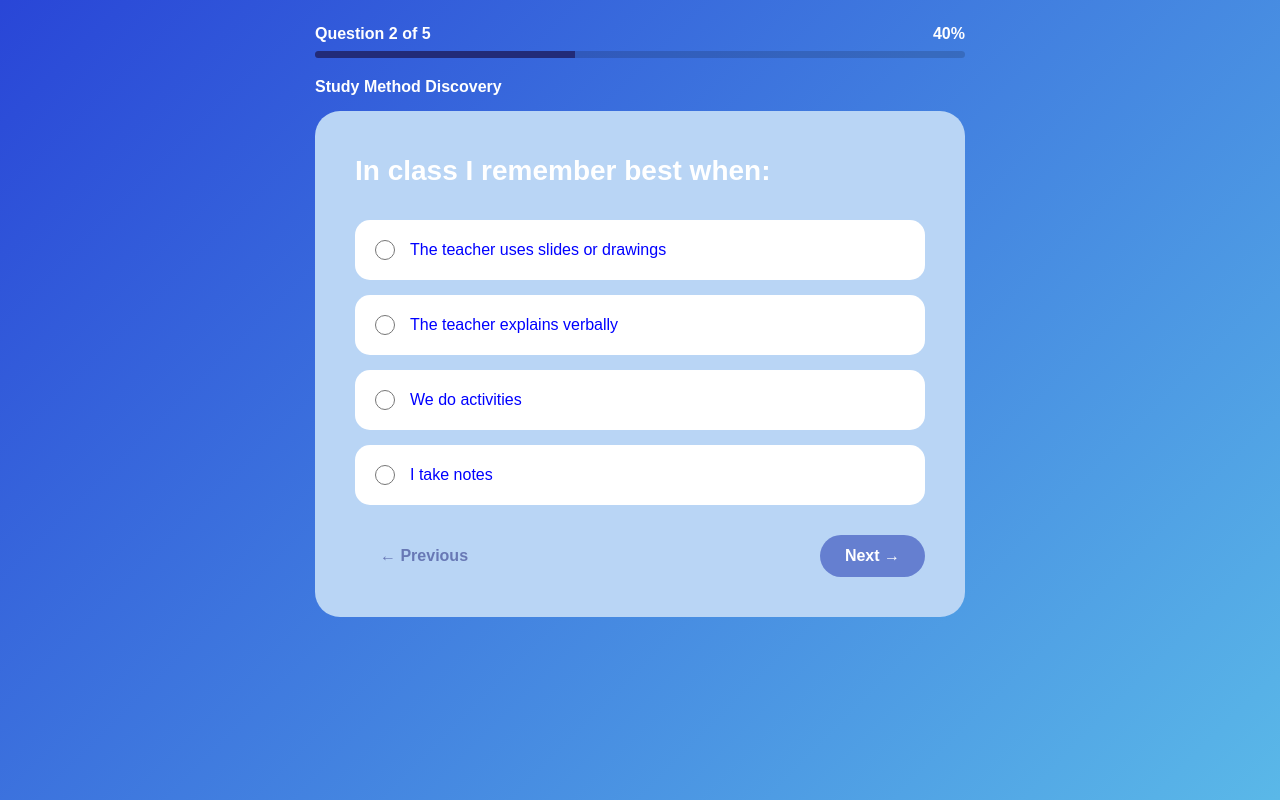
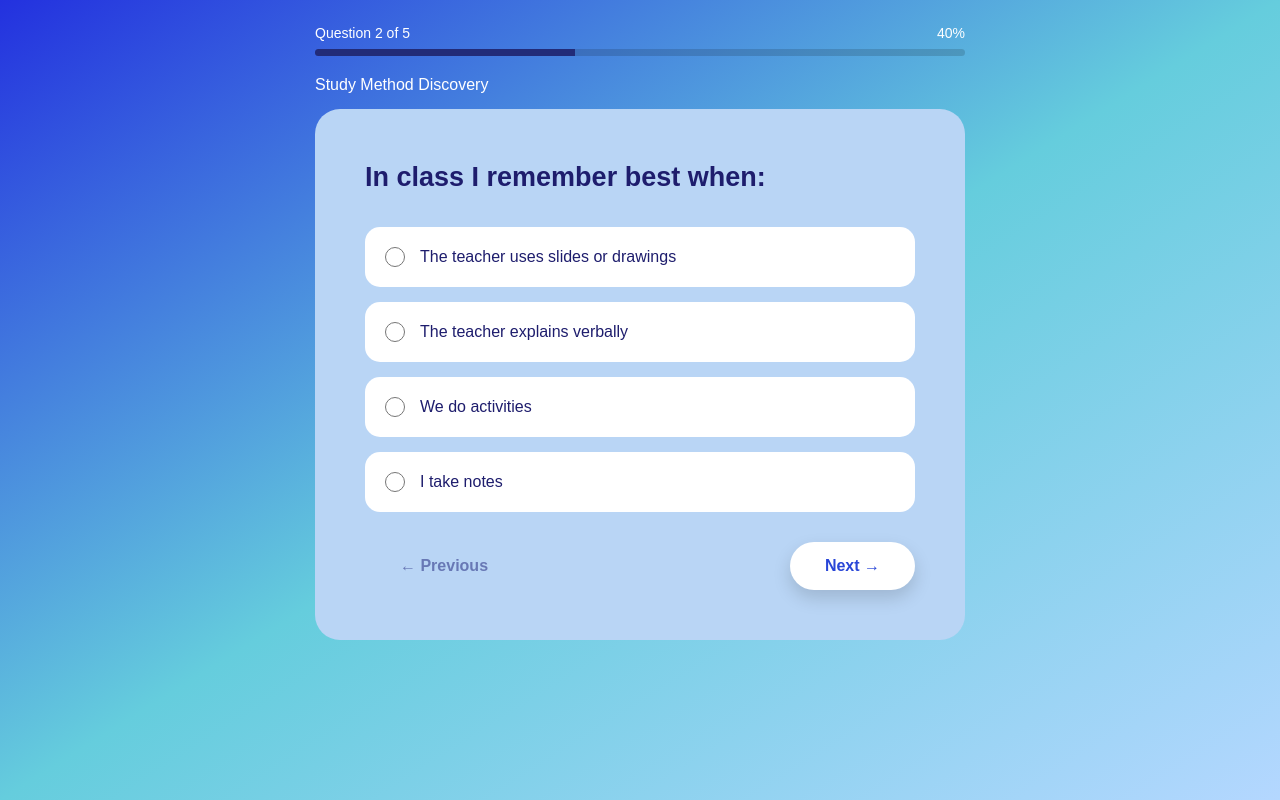
Before and after one commit to HiddenOffence/SCAM, a Flask app: page /quiz/1/question/1 in a window 1280 px wide. Run offline with Flask 3, Linux system fonts and the light colour scheme; data comes from the database, SQL or seed files in the repository.

Commit message:
fixing the quiz page

```diff
--- a/app.py
+++ b/app.py
@@ -1,4 +1,4 @@
-from flask import Flask, render_template
+from flask import Flask, render_template, request, redirect, url_for, session
 from database import (
     create_tables,
     get_sections,
@@ -8,6 +8,7 @@ from database import (
 
 
 app = Flask(__name__)
+app.secret_key = "scam_your_study2026"
 
 
 @app.route("/")
@@ -48,7 +49,9 @@ def quiz_section(section_id):
     )
 
 
-@app.route("/quiz/<int:section_id>/question/<int:question_index>")
+@app.route(
+    "/quiz/<int:section_id>/question/<int:question_index>",
+    methods=["GET", "POST"])
 def question(section_id, question_index):
 
     questions = get_questions_by_section(section_id)
--- a/static/css/style.css
+++ b/static/css/style.css
@@ -41,13 +41,7 @@ body{
     "Poppins",
     sans-serif;
 
-    background:
-
-    linear-gradient(
-        135deg,
-        var(--primary-blue),
-        var(--secondary-blue)
-    );
+    background: linear-gradient(to bottom right, #2331df, #65cddd, #b4d7ff);
 
     min-height:100vh;
 
@@ -441,7 +435,8 @@ body{
     display: flex;
     justify-content: space-between;
     margin-bottom: 8px;
-    font-weight: bold;
+    font-weight: light;
+    font-size: 14px;
 }
 
 .progress-bar {
@@ -459,33 +454,38 @@ body{
 }
 
 .quiz-section-title {
-    font-weight: bold;
+    font-weight: medium;
     margin-bottom: 15px;
+    font-size: 15;
 }
 
 .question-card {
     background: #b9d5f5;
     border-radius: 25px;
-    padding: 40px;
+    padding: 50px;
 }
 
 .question-card h1 {
-    font-size: 28px;
+    font-size: 27px;
     line-height: 1.4;
     margin-bottom: 30px;
+    font-weight: 550;
+    color: #1e1d6d;
+    font-family: sans-serif;
 }
 
 .answer-options {
     display: flex;
     flex-direction: column;
     gap: 15px;
+    padding: calc(var(--spacing) * 6);
 }
 
 .answer-option {
     display: flex;
     align-items: center;
     gap: 15px;
-    color: blue;
+    color: #1e1d6d;
     background: white;
     border-radius: 15px;
 
@@ -498,11 +498,20 @@ body{
 
 .answer-option:hover {
     transform: translateY(-2px);
+    background-color: #b9d5f5;
+    opacity: 1;
 }
 
 .answer-option input {
     width: 20px;
     height: 20px;
+    background-color: #1e1d6d;
+}
+
+.answer-option:has(input:checked) {
+    background-color: darkblue;
+    color: white;
+    border-color: darkblue;
 }
 
 .quiz-navigation {
@@ -515,18 +524,46 @@ body{
 
 .previous-button,
 .next-button {
-    padding: 12px 25px;
-    border-radius: 25px;
+
+    display: inline-block;
+
+    padding: 15px 35px;
+
+    border-radius: 30px;
+
+    border: none;
+
+    cursor: pointer;
+
+    font-family: "Poppins", sans-serif;
+
+    font-size: 16px;
+
+    font-weight: 600;
 
     text-decoration: none;
-    font-weight: bold;
+
+    transition: .25s;
 }
 
 .previous-button {
     color: #6878b5;
 }
 
-.next-button {
-    background: #657fd0;
-    color: white;
+.next-button{
+
+    background:white;
+
+    color:#2946D7;
+
+    border:none;
+
+    box-shadow:0 8px 18px rgba(0,0,0,.15);
+
 }
+
+.next-button:hover{
+
+    transform:translateY(-3px);
+
+}
--- a/templates/question.html
+++ b/templates/question.html
@@ -46,6 +46,7 @@
 
 
         <div class="question-card">
+            <form method="POST">
 
                 <h1>
                     {{ question["question_text"] }}
@@ -62,6 +63,7 @@
                                 type="radio"
                                 name="answer"
                                 value="{{ answer['id'] }}"
+                                required
                             >
 
                             <span>
@@ -105,15 +107,18 @@
                                 section_id=section_id,
                                 question_index=question_index + 1
                             ) }}"
-                        class="next-button"
                         >
+                        <button
+                                type="submit"
+                                class="next-button">
                                 Next →
+                        </button>
                         </a>
 
                     {% endif %}
 
                 </div>
-
+            </form>
         </div>
 
     </div>
```
Lines whose indentation alone changed are shown as unchanged.
